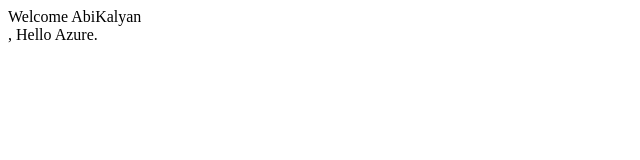
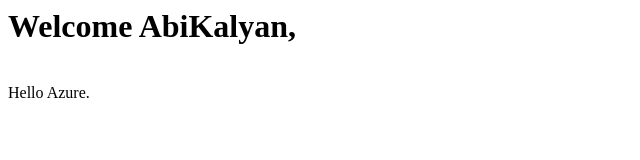
Before and after one commit to abikalyan/Demowebapp, a plain HTML site: page index.html in a window 1280 px wide. Shown: the whole page, without its empty margins (0-640 px from the left). Drawn offline with Linux system fonts and the light colour scheme.

Commit message:
Update index.html

```diff
--- a/index.html
+++ b/index.html
@@ -1,6 +1,6 @@
 <html>
 <body>
-Welcome AbiKalyan<br/>,
+  <h1>Welcome AbiKalyan,</h1><br/>
   Hello Azure.
 </body>
 </html>
```
